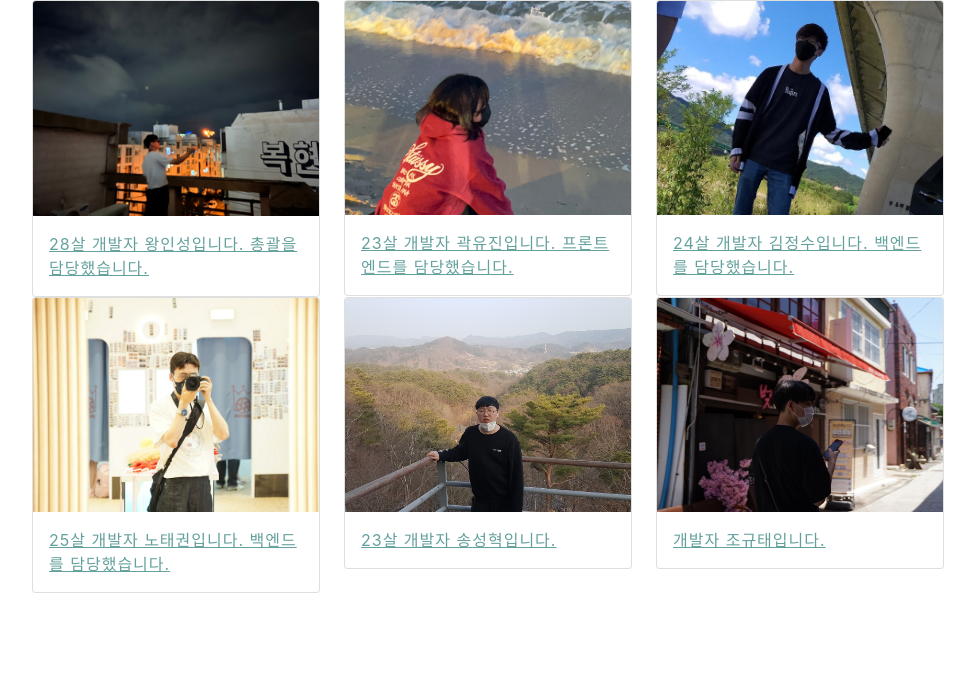
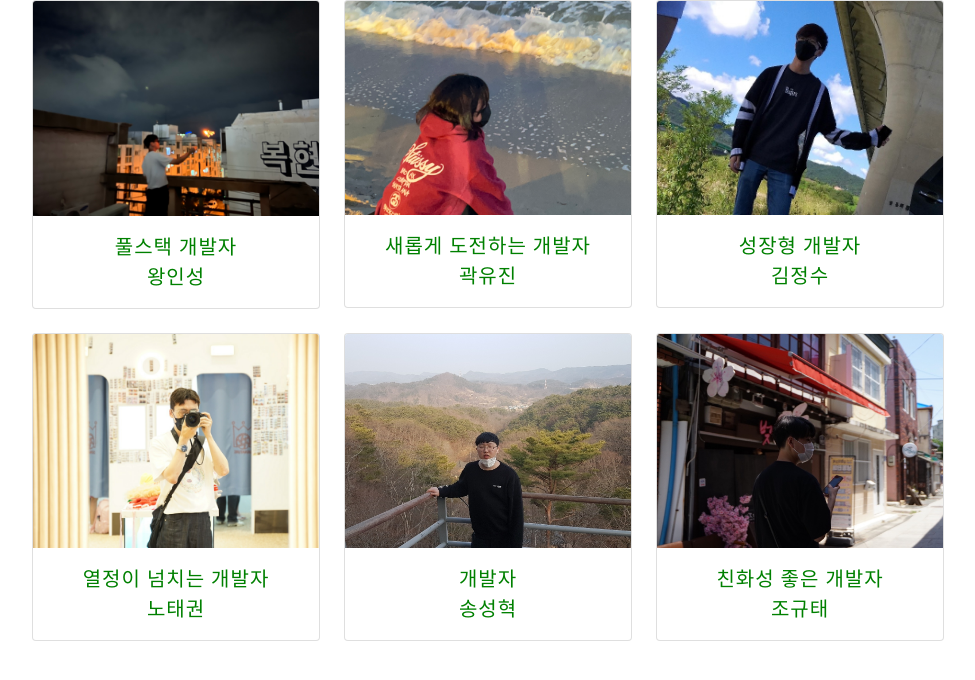
Before and after one commit to ooyniz/4OREVER, a Java web app: page /login_page.jsp in a window 1280 px wide. Shown: the top 680 px of the page, without its empty margins (152-1127 px from the left). Run offline with Tomcat 11, a stand-in JSP engine, Linux system fonts and the light colour scheme; some web fonts are replaced.

Commit message:
[Design] header

```diff
--- a/P01_MEMBER/src/main/webapp/login_page.jsp
+++ b/P01_MEMBER/src/main/webapp/login_page.jsp
@@ -1,5 +1,6 @@
 <%@ page language="java" contentType="text/html; charset=UTF-8"
 	pageEncoding="UTF-8"%>
+
 <!DOCTYPE html>
 <html>
 <head>
@@ -15,11 +16,46 @@
 	src="https://cdn.jsdelivr.net/npm/bootstrap@5.1.3/dist/js/bootstrap.bundle.min.js"
 	integrity="sha384-ka7Sk0Gln4gmtz2MlQnikT1wXgYsOg+OMhuP+IlRH9sENBO0LRn5q+8nbTov4+1p"
 	crossorigin="anonymous"></script>
-	<!-- Core theme CSS (includes Bootstrap)-->
+<!-- Core theme CSS (includes Bootstrap)-->
 <link href="css/styles.css" rel="stylesheet" />
 
 </script>
 </head>
+<!-- style -->
+<style>
+@font-face {
+	font-family: 'SDSamliphopangche_Outline';
+	src:
+		url('https://cdn.jsdelivr.net/gh/projectnoonnu/noonfonts-20-12@1.0/SDSamliphopangche_Outline.woff')
+		format('woff');
+	font-weight: normal;
+	font-style: normal;
+}
+
+.card-text {
+	font-family: 'SDSamliphopangche_Outline';
+	font-size: 20px;
+}
+
+a {
+	text-decoration: none;
+	text-align: center;
+}
+/** 방문하지 않은 링크 */
+a:link {
+	color: green;
+}
+/** 방문한 적 있는 링크*/
+a:visited {
+	color: black;
+}
+/** 마우스를 링크에 올려두었을 때*/
+a:hover {
+	color: #0B3B0B;
+	trasform: scale(1.4);
+	transition: transform .3s;
+}
+</style>
 <body style="color: f9ecd9">
 
 	<div class="container">
@@ -30,10 +66,10 @@
 			<div class="col">
 				<a href="/P01_MEMBER/mem_views/member01.jsp">
 					<div class="card" style="width: 18rem;">
-						<img src="/P01_MEMBER/images/m01.jpg" class="card-img-top" alt="member01">
+						<img src="/P01_MEMBER/images/m01.jpg" class="card-img-top"
+							alt="member01">
 						<div class="card-body">
-							<p class="card-text">28살 개발자 왕인성입니다.
-								총괄을 담당했습니다.</p>
+							<p class="card-text">풀스택 개발자<br>왕인성</p>
 						</div>
 					</div>
 				</a>
@@ -42,10 +78,12 @@
 			<div class="col">
 				<a href="/P01_MEMBER/mem_views/member02.jsp">
 					<div class="card" style="width: 18rem;">
-						<img src="/P01_MEMBER/images/m02.jpg" class="card-img-top" alt="member03">
+						<img src="/P01_MEMBER/images/m02.jpg" class="card-img-top"
+							alt="member03">
 						<div class="card-body">
-							<p class="card-text">23살 개발자 곽유진입니다.
-								프론트엔드를 담당했습니다.</p>
+							<p class="card-text">
+								새롭게 도전하는 개발자<br>곽유진
+							</p>
 						</div>
 					</div>
 				</a>
@@ -54,10 +92,10 @@
 			<div class="col">
 				<a href="/P01_MEMBER/mem_views/member03.jsp">
 					<div class="card" style="width: 18rem;">
-						<img src="/P01_MEMBER/images/m03.jpg" class="card-img-top" alt="member02">
+						<img src="/P01_MEMBER/images/m03.jpg" class="card-img-top"
+							alt="member02">
 						<div class="card-body">
-							<p class="card-text">24살 개발자 김정수입니다.
-								백엔드를 담당했습니다.</p>
+							<p class="card-text">성장형 개발자<br>김정수</p>
 						</div>
 					</div>
 				</a>
@@ -65,7 +103,7 @@
 			<!-- 간격 조절용 -->
 			<div class="col"></div>
 		</div>
-
+	<br>
 		<!-- 2번째 줄 -->
 		<div class="row">
 			<!-- 간격 조절용 -->
@@ -74,10 +112,10 @@
 			<div class="col">
 				<a href="/P01_MEMBER/mem_views/member04.jsp">
 					<div class="card" style="width: 18rem;">
-						<img src="/P01_MEMBER/images/m04.jpg" class="card-img-top" alt="member04">
+						<img src="/P01_MEMBER/images/m04.jpg" class="card-img-top"
+							alt="member04">
 						<div class="card-body">
-							<p class="card-text">25살 개발자 노태권입니다.
-								백엔드를 담당했습니다.</p>
+							<p class="card-text">열정이 넘치는 개발자<br>노태권</p>
 						</div>
 					</div>
 				</a>
@@ -86,9 +124,10 @@
 			<div class="col">
 				<a href="/P01_MEMBER/mem_views/member05.jsp">
 					<div class="card" style="width: 18rem;">
-						<img src="/P01_MEMBER/images/m05.jpg" class="card-img-top" alt="member05">
+						<img src="/P01_MEMBER/images/m05.jpg" class="card-img-top"
+							alt="member05">
 						<div class="card-body">
-							<p class="card-text">23살 개발자 송성혁입니다.</p>
+							<p class="card-text">개발자<br>송성혁</p>
 						</div>
 					</div>
 				</a>
@@ -97,9 +136,10 @@
 			<div class="col">
 				<a href="/P01_MEMBER/mem_views/member06.jsp">
 					<div class="card" style="width: 18rem;">
-						<img src="/P01_MEMBER/images/m06.jpg" class="card-img-top" alt="member06">
+						<img src="/P01_MEMBER/images/m06.jpg" class="card-img-top"
+							alt="member06">
 						<div class="card-body">
-							<p class="card-text">개발자 조규태입니다.</p>
+							<p class="card-text">친화성 좋은 개발자<br>조규태</p>
 						</div>
 					</div>
 				</a>
@@ -109,11 +149,5 @@
 		</div>
 	</div>
 
-
-
-
-
-
-
 </body>
 </html>
```
Also changed, not shown: P01_MEMBER/src/main/webapp/header.jsp (+25 -14 lines), P01_MEMBER/src/main/webapp/mem_views/member01.jsp (+4 -6 lines), P01_MEMBER/src/main/webapp/images/member06.jpg.
